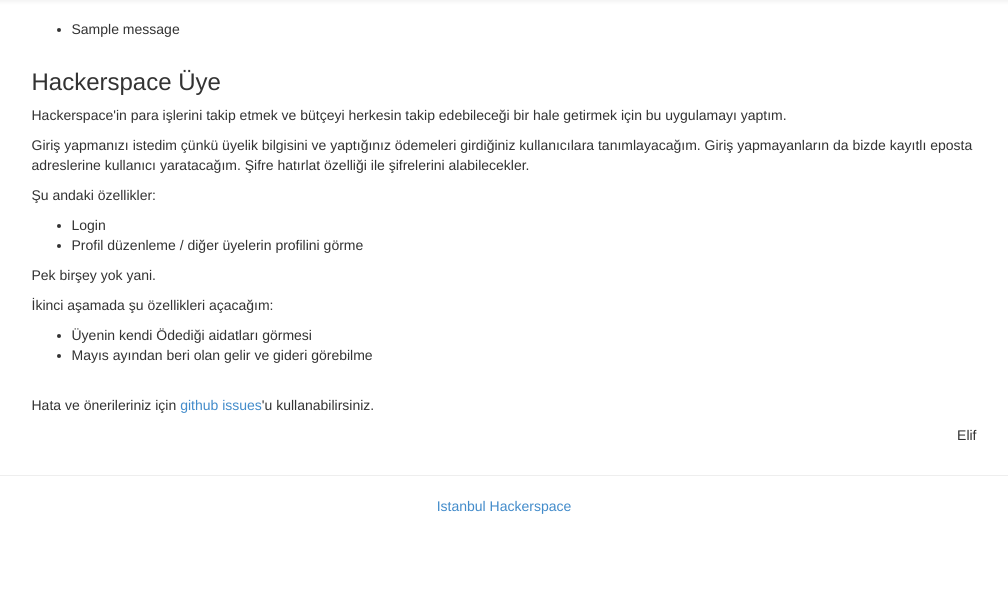
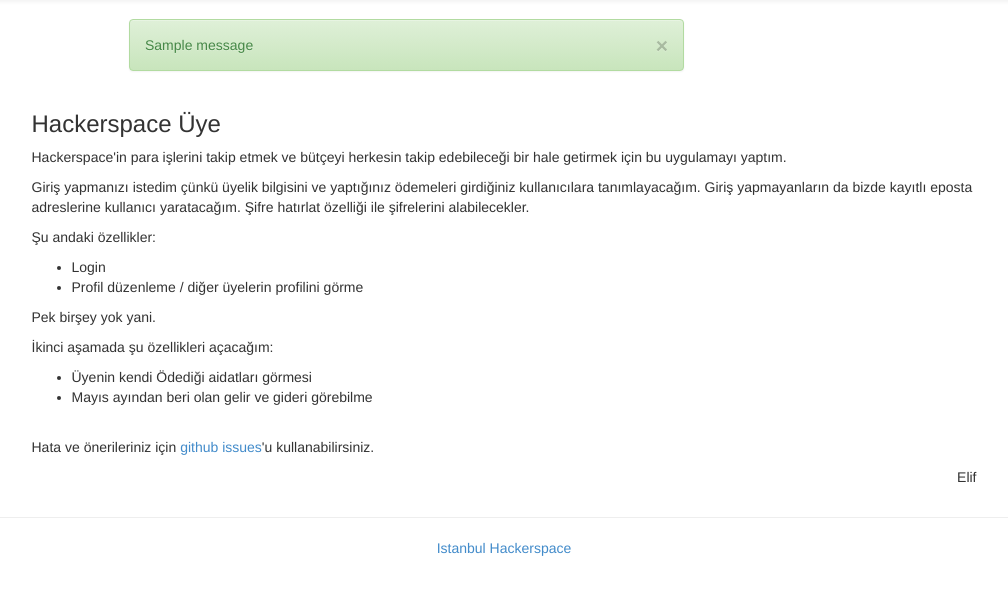
Before and after one commit to elifkus/Hackerhane, a Django app: page / in a window 1280 px wide. Shown: the part 51-646 px from the top of the page, without its empty margins (136-1144 px from the left). Run offline with Django 3.2, Linux system fonts and the light colour scheme; a user stored in the database is signed in; tables that the repository leaves empty hold one stand-in row (values such as "Sample post"); one stand-in notice (Sample message) is shown; parts of the project's set-up code (start-up, migrations or seed data) failed here and were passed over; some libraries are stand-ins or nearby versions.

Commit message:
Changed alert message appearance

```diff
--- a/src/common/templates/base.html
+++ b/src/common/templates/base.html
@@ -101,15 +101,21 @@
 			</div>
 		</div>
 		<div class="main container">
+
 			<div class="row">
-				<div class="col-lg-10 col-lg-offset-1">
+				<div class="col-lg-6 col-lg-offset-2">
+
 					{% if messages %}
-					<ul class="messages">
+					<div class="messages">
 					    {% for message in messages %}
-					    <li {% if message.tags %} class="{{ message.tags }}"{% endif %}>{{ message }}</li>
+					    <div class="alert{% if message.tags %} alert-{{ message.tags }}{% endif %}">
+							<button type="button" class="close" data-dismiss="alert">&times;</button>
+					    	{{ message }}
+					    </div>
 					    {% endfor %}
-					</ul>
+					</div>
 					{% endif %}
+
 				</div>
 			</div>
 
```
